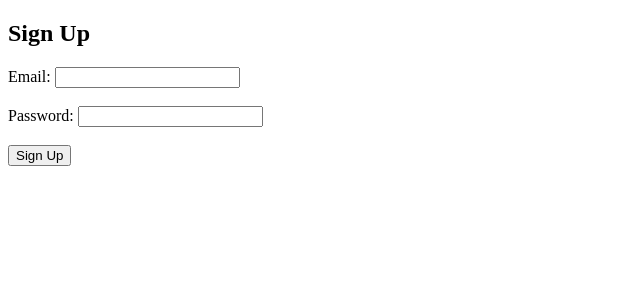
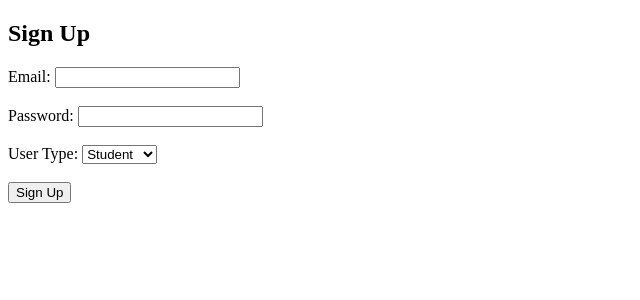
Before and after one commit to Davi-Guindani/v4, a Flask app: page /sign_up in a window 1280 px wide. Shown: the top 300 px of the page, without its empty margins (0-640 px from the left). Run offline with Flask 3, Linux system fonts and the light colour scheme.

Commit message:
tipagem de usuários

```diff
--- a/app.py
+++ b/app.py
@@ -4,23 +4,27 @@ from dotenv import load_dotenv
 import os
 
 app = Flask(__name__)
+app.secret_key = 'your_secret_key'  # Defina sua secret key
 
+# Carregar variáveis de ambiente
 load_dotenv()
 
+# Criar cliente Supabase com variáveis de ambiente
 app.supabase = supabase.create_client(os.getenv('SUPABASE_URL'), os.getenv('SUPABASE_KEY'))
-app.secret_key = os.getenv('SECRET_KEY')
 
 @app.route('/')
 def home():
     user_logged_in = 'user_id' in session
-    return render_template('home.html', logged_in=user_logged_in)
+    user_type = session.get('user_type', None)
+    return render_template('home.html', logged_in=user_logged_in, user_type=user_type)
 
 @app.route('/sign_up', methods=['GET', 'POST'])
 def sign_up():
     if request.method == 'POST':
         email = request.form['email']
         password = request.form['password']
-        user_data = {'email': email, 'password': password}
+        user_type = request.form['user_type']
+        user_data = {'email': email, 'password': password, 'options': {'data': {'user_type': user_type}}}
 
         try:
             response = app.supabase.auth.sign_up(user_data)
@@ -43,7 +47,9 @@ def login():
 
         try:
             response = app.supabase.auth.sign_in_with_password(user_data)
-            session['user_id'] = response.user.id
+            session['user_id'] = response.user.id  # Armazenar o ID do usuário na sessão
+            user_metadata = response.user.user_metadata
+            session['user_type'] = user_metadata.get('user_type')
             return redirect(url_for('home'))
         except Exception as e:
             return str(e)
@@ -62,12 +68,27 @@ def protected():
     if 'user_id' not in session:
         return redirect(url_for('login'))
 
+    user_type = session.get('user_type')
+    if user_type not in ['teacher', 'manager']:
+        return "Acesso negado."
+
     return "Esta é uma página protegida. Você está logado."
+
+@app.route('/manage_students')
+def manage_students():
+    if 'user_id' not in session:
+        return redirect(url_for('login'))
+
+    user_type = session.get('user_type')
+    if user_type not in ['manager']:
+        return "Acesso negado."
+
+    return "Página de gerenciamento de alunos."
 
 @app.route('/logout')
 def logout():
-    response = app.supabase.auth.sign_out()
     session.pop('user_id', None)
+    session.pop('user_type', None)
     return redirect(url_for('home'))
 
 if __name__ == "__main__":
--- a/templates/home.html
+++ b/templates/home.html
@@ -22,8 +22,11 @@
     </div>
 
     {% if logged_in %}
-        <p>Você está logado!</p>
+        <p>Você está logado como {{ user_type }}!</p>
         <button onclick="window.location.href='/protected'" class="protected-button logged-in">Acessar Página Protegida</button>
+        {% if user_type == 'manager' %}
+            <button onclick="window.location.href='/manage_students'">Gerenciar Alunos</button>
+        {% endif %}
         <button onclick="window.location.href='/logout'">Logout</button>
     {% else %}
         <p>Você não está logado.</p>
--- a/templates/sign_up.html
+++ b/templates/sign_up.html
@@ -12,6 +12,12 @@
         <input type="email" id="email" name="email" required><br><br>
         <label for="password">Password:</label>
         <input type="password" id="password" name="password" required><br><br>
+        <label for="user_type">User Type:</label>
+        <select id="user_type" name="user_type" required>
+            <option value="student">Student</option>
+            <option value="teacher">Teacher</option>
+            <option value="manager">Manager</option>
+        </select><br><br>
         <button type="submit">Sign Up</button>
     </form>
 </body>
```
